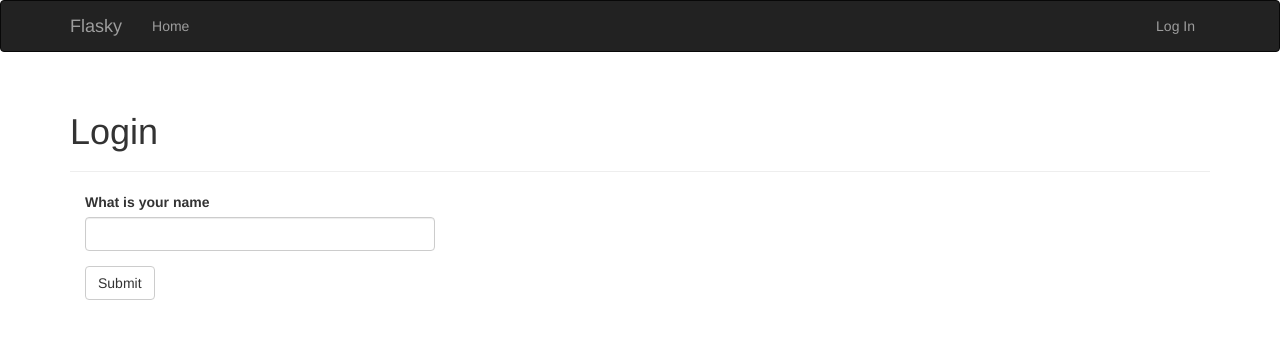
After one commit to xxz7694/MyBlog, a Flask app: template app/templates/auth/login.html in a window 1280 px wide. The commit adds this page. Shown: the top 339 px of the page. Run offline with Flask 2, Linux system fonts and the light colour scheme; the template is opened without the code that fills it: values that come from a table or form of the project are taken from there, others are empty; some libraries are stand-ins or nearby versions.

Commit message:
8c 登录测试

```diff
--- a/app/__init__.py
+++ b/app/__init__.py
@@ -4,11 +4,14 @@ from flask_mail import Mail
 from flask_moment import Moment
 from flask_sqlalchemy import SQLAlchemy
 from config import config
+from flask_login import LoginManager
 
 bootstrap = Bootstrap()
 mail = Mail()
 moment = Moment()
 db = SQLAlchemy()
+login_manager = LoginManager()
+login_manager.login_view = 'auth.login'
 
 
 def create_app(config_name):
@@ -20,6 +23,7 @@ def create_app(config_name):
     mail.init_app(app)
     moment.init_app(app)
     db.init_app(app)
+    login_manager.init_app(app)
 
     from .main import main as main_blueprint
     app.register_blueprint(main_blueprint)
--- /dev/null
+++ b/app/templates/auth/login.html
@@ -0,0 +1,13 @@
+{% extends "base.html" %}
+{% import "bootstrap/wtf.html" as wtf %}
+
+{% block title %}Flasky - Login{% endblock %}
+
+{% block page_content %}
+<div class="page-header">
+    <h1>Login</h1>
+</div>
+<div class="col-md-4">
+    {{ wtf.quick_form(form) }}
+</div>
+{% endblock %}
--- a/app/templates/base.html
+++ b/app/templates/base.html
@@ -24,6 +24,13 @@
             <ul class="nav navbar-nav">
                 <li><a href="{{ url_for('main.index') }}">Home</a></li>
             </ul>
+            <ul class="nav navbar-nav navbar-right">
+                {% if current_user.is_authenticated %}
+                <li><a href="{{ url_for('auth.logout') }}">Log Out</a></li>
+                {% else %}
+                <li><a href="{{ url_for('auth.login') }}">Log In</a></li>
+                {% endif %}
+            </ul>
         </div>
     </div>
 </div>
```
Also changed, not shown: app/auth/forms.py (added, +11 -0 lines), app/auth/views.py (+24 -3 lines), app/models.py (+9 -1 lines), requirements.txt (added, +23 -0 lines), 1 other file.
